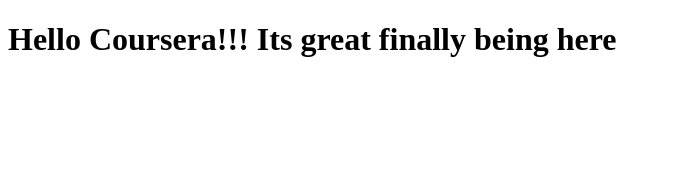
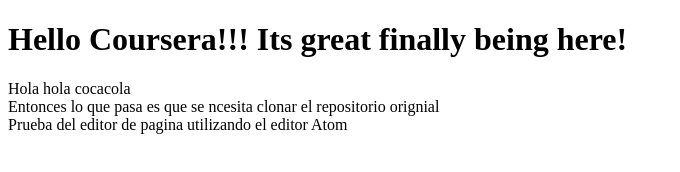
Before and after one commit to SebastianRojas627/coursera-test, a plain HTML site: page site/index.html in a window 1280 px wide. Shown: the whole page, without its empty margins (0-680 px from the left). Drawn offline with Linux system fonts and the light colour scheme.

Commit message:
Editing using Atom Editor

```diff
--- a/site/index.html
+++ b/site/index.html
@@ -6,7 +6,9 @@
 	<title>Hello Coursera</title>
 </head>
 <body>
-<h1>Hello Coursera!!! Its great finally being here</h1>
-
+<h1>Hello Coursera!!! Its great finally being here!</h1>
+Hola hola cocacola<br>
+Entonces lo que pasa es que se ncesita clonar el repositorio orignial<br>
+Prueba del editor de pagina utilizando el editor Atom
 </body>
 </html>
```
